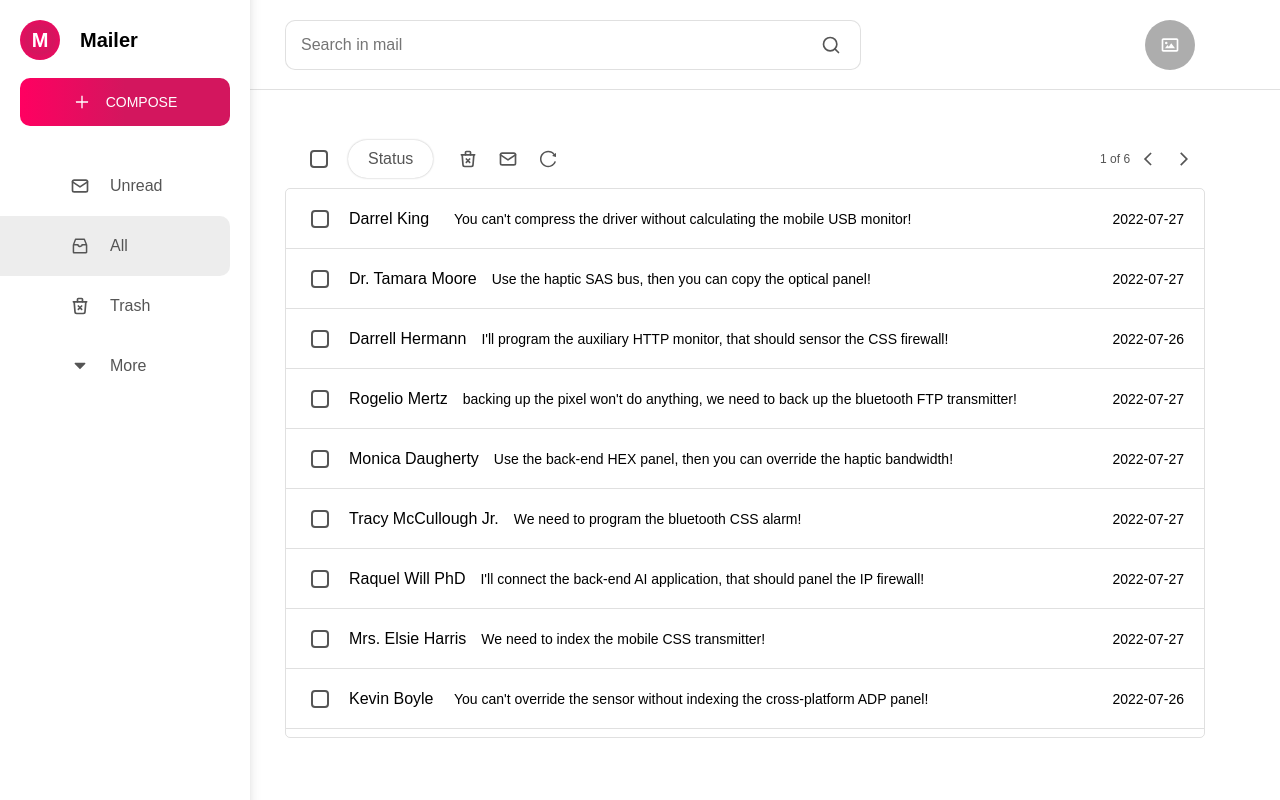
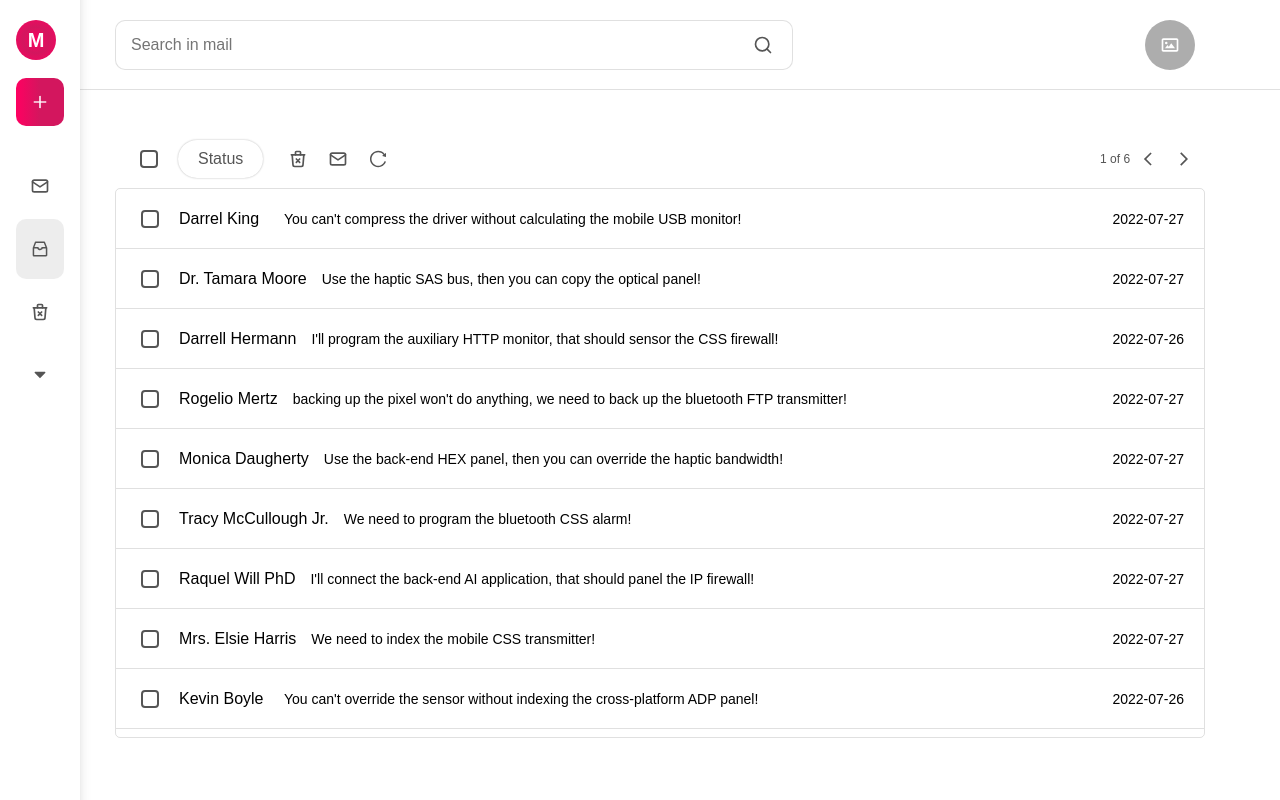
Before and after one commit to rybkaK/test-emails, a Next.js app: page / in a window 1280 px wide. Built offline with nearby package versions, Linux system fonts and the light colour scheme.

Commit message:
fix: sidebar logic

```diff
--- a/components/header/index.js
+++ b/components/header/index.js
@@ -1,7 +1,9 @@
 import { memo } from 'react';
 import styled from 'styled-components';
+import { AiOutlineMenuFold } from 'react-icons/ai';
 import { BiImage } from 'react-icons/bi';
 import SearchInput from '../shared/searchInput';
+import IconButton from '../shared/iconButton';
 
 const HeaderContainer = styled.header`
 	height: 90px;
@@ -13,9 +15,19 @@ const HeaderContainer = styled.header`
 
 	grid-template-columns: 1.5fr 1fr;
 
-	@media (max-width: 768px) {
-		padding: 10px 20px;
-		grid-template-columns: 3fr 1fr;
+	@media (max-width: 1024px) {
+		padding: 10px 25px;
+		grid-template-columns: 50px 3fr 1fr;
+	}
+`;
+
+const MenuBtn = styled.div`
+	height: 34px;
+	width: 34px;
+	display: none;
+	@media (max-width: 1024px) {
+		margin-right: 0px;
+		display: block;
 	}
 `;
 
@@ -29,7 +41,7 @@ const Avatar = styled.img`
 	margin-left: auto;
 	margin-right: 50px;
 
-	@media (max-width: 768px) {
+	@media (max-width: 1024px) {
 		margin-right: 0px;
 	}
 `;
@@ -47,14 +59,24 @@ const AvatarError = styled.div`
 
 	margin-left: auto;
 	margin-right: 50px;
-	@media (max-width: 768px) {
+	@media (max-width: 1024px) {
 		margin-right: 0px;
 	}
 `;
 
-const Header = ({ imageSrc, inputValue, onInputChange }) => {
+const Header = ({
+	imageSrc,
+	inputValue,
+	onInputChange,
+	toggleMobileSidebar,
+}) => {
 	return (
 		<HeaderContainer>
+			<MenuBtn>
+				<IconButton onClick={toggleMobileSidebar}>
+					<AiOutlineMenuFold fontSize={24} />
+				</IconButton>
+			</MenuBtn>
 			<SearchInput
 				placeholder="Search in mail"
 				value={inputValue}
--- a/components/home/main/index.js
+++ b/components/home/main/index.js
@@ -20,8 +20,8 @@ const MainContainer = styled.main`
 	display: flex;
 	flex-direction: column;
 
-	@media (max-width: 768px) {
-		padding: 40px 20px 40px 20px;
+	@media (max-width: 1024px) {
+		padding: 40px 25px 40px 25px;
 	}
 `;
 
--- a/components/layout/index.js
+++ b/components/layout/index.js
@@ -16,9 +16,10 @@ const LayoutContainer = styled.div`
 `;
 
 const ListContainer = styled.div`
-	padding-left: ${(props) => (props.opened ? '250px' : '80px')};
-	@media (max-width: 768px) {
-		padding-left: 80px;
+	padding-left: ${(props) => (props.desktopOpened ? '250px' : '80px')};
+
+	@media (max-width: 1024px) {
+		padding-left: 0;
 	}
 	width: 100%;
 	transition: padding 0.5s ease-in-out;
@@ -27,12 +28,17 @@ const ListContainer = styled.div`
 const Layout = ({ children }) => {
 	const dispatch = useDispatch();
 
-	const [isOpenedSidebar, setIsOpenedSidebar] = useState(true);
+	const [isOpenedMobileSidebar, setIsOpenedMobileSidebar] = useState(false);
+	const [isOpenedDesktopSidebar, setIsOpenedDesktopSidebar] = useState(false);
 
 	const searchValue = useSelector(getSearchValue);
 
-	const toggleSidebar = useCallback(() => {
-		setIsOpenedSidebar((prev) => !prev);
+	const toggleMobileSidebar = useCallback(() => {
+		setIsOpenedMobileSidebar((prev) => !prev);
+	}, []);
+
+	const toggleDesktopSidebar = useCallback(() => {
+		setIsOpenedDesktopSidebar((prev) => !prev);
 	}, []);
 
 	const handleInputChange = useCallback(
@@ -44,9 +50,18 @@ const Layout = ({ children }) => {
 
 	return (
 		<LayoutContainer>
-			<Sidebar isOpen={isOpenedSidebar} onToggle={toggleSidebar} />
-			<ListContainer opened={isOpenedSidebar}>
-				<Header inputValue={searchValue} onInputChange={handleInputChange} />
+			<Sidebar
+				isOpenMobile={isOpenedMobileSidebar}
+				onMobileToggle={toggleMobileSidebar}
+				isOpenDesktop={isOpenedDesktopSidebar}
+				onDesktopToggle={toggleDesktopSidebar}
+			/>
+			<ListContainer desktopOpened={isOpenedDesktopSidebar}>
+				<Header
+					inputValue={searchValue}
+					onInputChange={handleInputChange}
+					toggleMobileSidebar={toggleMobileSidebar}
+				/>
 				{children}
 			</ListContainer>
 		</LayoutContainer>
--- a/components/shared/sidebarLink/index.js
+++ b/components/shared/sidebarLink/index.js
@@ -3,30 +3,34 @@ import Link from 'next/link';
 import styled from 'styled-components';
 
 const StyledLink = styled.button`
-	padding: ${(props) =>
-		props.showText ? '20px 15px 20px 70px;' : '20px 15px 20px 30px;'};
-
-	margin-right: 20px;
+	padding: 20px 15px 20px 50px;
 
 	background-color: ${(props) => (props.selected ? '#79797922' : '#ffffff')};
+
+	padding: ${(props) =>
+		props.showDesktopText ? '20px 15px 20px 50px;' : '20px 15px 20px 14px;'};
+
+	margin: 0 16px 3px;
 	display: grid;
 	align-items: center;
 	grid-template-columns: 40px 1fr;
-
 	text-align: left;
 
 	border: none;
+	border-radius: 10px;
+
 	cursor: pointer;
-
-	border-radius: 0 10px 10px 0;
 	font-size: 16px;
 	font-weight: 400;
-
 	color: #555555;
-
 	transition: padding 0.5s ease-in-out;
 	:hover {
 		background-color: #79797922;
+	}
+
+	@media (max-width: 1024px) {
+		padding: ${(props) =>
+			props.showMobileText ? '20px 15px 20px 50px;' : '20px 15px 20px 14px;'};
 	}
 `;
 
@@ -36,22 +40,49 @@ const Text = styled.span`
 
 	color: #555555;
 	white-space: nowrap;
-	opacity: ${(props) => (props.showText ? '1' : '0')};
+
+	opacity: ${(props) => (props.showDesktopText ? '1' : '0')};
+
+	@media (max-width: 1024px) {
+		opacity: ${(props) => (props.showMobileText ? '1' : '0')};
+	}
+
 	transition: opacity 0.5s ease-in-out;
 `;
 
-const SidebarLink = ({ onClick, children, text, showText, href, selected }) => {
+const SidebarLink = ({
+	children,
+	href,
+	text,
+	selected,
+	showMobileText,
+	showDesktopText,
+	onClick,
+}) => {
 	return href ? (
 		<Link href={href}>
-			<StyledLink onClick={onClick} showText={showText} selected={selected}>
+			<StyledLink
+				onClick={onClick}
+				showMobileText={showMobileText}
+				showDesktopText={showDesktopText}
+				selected={selected}
+			>
 				{children}
-				<Text showText={showText}>{text}</Text>
+				<Text showMobileText={showMobileText} showDesktopText={showDesktopText}>
+					{text}
+				</Text>
 			</StyledLink>
 		</Link>
 	) : (
-		<StyledLink onClick={onClick} showText={showText}>
+		<StyledLink
+			onClick={onClick}
+			showMobileText={showMobileText}
+			showDesktopText={showDesktopText}
+		>
 			{children}
-			<Text showText={showText}>{text}</Text>
+			<Text showMobileText={showMobileText} showDesktopText={showDesktopText}>
+				{text}
+			</Text>
 		</StyledLink>
 	);
 };
--- a/components/shared/sidebarToggle/index.js
+++ b/components/shared/sidebarToggle/index.js
@@ -33,11 +33,15 @@ const StyledSidebarToggle = styled.button`
 		transition: margin-left 0.5s ease-in-out, transform 0.5s ease-in-out;
 		min-width: 18px;
 	}
+
+	@media (max-width: 1024px) {
+		display: none;
+	}
 `;
 
-const SidebarToggle = ({ children, onClick, disabled, isOpen }) => {
+const SidebarToggle = ({ children, onClick, isOpen }) => {
 	return (
-		<StyledSidebarToggle onClick={onClick} disabled={disabled} isOpen={isOpen}>
+		<StyledSidebarToggle onClick={onClick} isOpen={isOpen}>
 			{children}
 		</StyledSidebarToggle>
 	);
--- a/components/sidebar/index.js
+++ b/components/sidebar/index.js
@@ -1,3 +1,4 @@
+/* eslint-disable no-unused-vars */
 import React, { memo, useCallback, useState } from 'react';
 import styled from 'styled-components';
 import {
@@ -6,6 +7,7 @@ import {
 	AiOutlineReload,
 	AiOutlineDislike,
 	AiOutlinePlus,
+	AiOutlineMenuFold,
 	AiOutlineCheckSquare,
 } from 'react-icons/ai';
 import { RiUserFollowLine } from 'react-icons/ri';
@@ -15,9 +17,16 @@ import { TbMail, TbMailOpened, TbTrashX } from 'react-icons/tb';
 import { useRouter } from 'next/router';
 import SidebarLink from '../shared/sidebarLink';
 import SidebarToggle from '../shared/sidebarToggle';
+import IconButton from '../shared/iconButton';
 
 const SidebarContainer = styled.div`
-	width: ${(props) => (props.opened ? '250px' : '80px')};
+	width: 80px;
+
+	${(props) =>
+		props.openedDesktop && {
+			width: '250px',
+		}};
+
 	position: absolute;
 	top: 0;
 	left: 0;
@@ -36,10 +45,13 @@ const SidebarContainer = styled.div`
 	box-shadow: -20px 0px 11px 18px #5757574b;
 
 	overflow: hidden;
+	@media (max-width: 1024px) {
+		width: ${(props) => (props.openedMobile ? '250px' : '0')};
+	}
 `;
 
 const SidebarHeader = styled.div`
-	margin: 0 20px 20px;
+	margin: 0 16px 20px;
 	display: flex;
 	flex-direction: column;
 `;
@@ -57,8 +69,6 @@ const Logo = styled.div`
 	width: 40px;
 	min-width: 40px;
 	height: 40px;
-
-	margin-right: 20px;
 
 	display: flex;
 	align-items: center;
@@ -92,16 +102,38 @@ const SidebarMore = styled.div`
 `;
 
 const ToggleText = styled.div`
-	opacity: ${(props) => (props.showText ? '1' : '0')};
 	margin-left: 15px;
 	transition: opacity 0.5s ease-in-out;
+
+	opacity: ${(props) => (props.showDesktopText ? '1' : '0')};
+
+	@media (max-width: 1024px) {
+		margin-right: 0px;
+		display: block;
+		opacity: ${(props) => (props.showMobileText ? '1' : '0')};
+	}
 `;
 
-// TODO move all strings into constants
+const MenuBtn = styled.div`
+	margin-left: auto;
+	margin-right: 10px;
+	height: 34px;
+	width: 34px;
+	display: none;
+	@media (max-width: 1024px) {
+		margin-right: 0px;
+		display: block;
+	}
+`;
 
-const Sidebar = ({ isOpen, onToggle }) => {
+const Sidebar = ({
+	isOpenMobile,
+	onMobileToggle,
+	isOpenDesktop,
+	onDesktopToggle,
+}) => {
 	const [isMoreLinksShown, setIsMoreLinksShown] = useState(false);
-
+	const [isHovered, setIsHovered] = useState(false);
 	const router = useRouter();
 
 	const handleMoreLinkShown = useCallback(() => {
@@ -109,21 +141,45 @@ const Sidebar = ({ isOpen, onToggle }) => {
 	}, []);
 
 	return (
-		<SidebarContainer opened={isOpen}>
+		<SidebarContainer
+			openedMobile={isOpenMobile}
+			openedDesktop={(isHovered && !isOpenDesktop) || isOpenDesktop}
+			onMouseEnter={() => setIsHovered(true)}
+			onMouseLeave={() => setIsHovered(false)}
+		>
 			<SidebarHeader>
 				<LogoContainer>
 					<Logo>M</Logo>
-					Mailer
+					<ToggleText
+						showMobileText={isOpenMobile}
+						showDesktopText={(isHovered && !isOpenDesktop) || isOpenDesktop}
+					>
+						Mailer
+					</ToggleText>
+					<MenuBtn>
+						<IconButton onClick={onMobileToggle}>
+							<AiOutlineMenuFold fontSize={24} />
+						</IconButton>
+					</MenuBtn>
 				</LogoContainer>
-				<SidebarToggle onClick={onToggle} isOpen={isOpen}>
+				<SidebarToggle
+					onClick={onDesktopToggle}
+					isOpen={(isHovered && !isOpenDesktop) || isOpenDesktop}
+				>
 					<AiOutlinePlus fontSize={18} />
-					<ToggleText showText={isOpen}>COMPOSE</ToggleText>
+					<ToggleText
+						showMobileText={isOpenMobile}
+						showDesktopText={(isHovered && !isOpenDesktop) || isOpenDesktop}
+					>
+						COMPOSE
+					</ToggleText>
 				</SidebarToggle>
 			</SidebarHeader>
 			<SidebarMenu>
 				<SidebarLink
 					text="Unread"
-					showText={isOpen}
+					showMobileText={isOpenMobile}
+					showDesktopText={(isHovered && !isOpenDesktop) || isOpenDesktop}
 					href="unread"
 					selected={(router.route || '') === '/unread'}
 				>
@@ -131,7 +187,8 @@ const Sidebar = ({ isOpen, onToggle }) => {
 				</SidebarLink>
 				<SidebarLink
 					text="All"
-					showText={isOpen}
+					showMobileText={isOpenMobile}
+					showDesktopText={(isHovered && !isOpenDesktop) || isOpenDesktop}
 					href="/"
 					selected={(router.route || '') === '/'}
 				>
@@ -139,7 +196,8 @@ const Sidebar = ({ isOpen, onToggle }) => {
 				</SidebarLink>
 				<SidebarLink
 					text="Trash"
-					showText={isOpen}
+					showMobileText={isOpenMobile}
+					showDesktopText={(isHovered && !isOpenDesktop) || isOpenDesktop}
 					href="trash"
 					selected={(router.route || '') === '/trash'}
 				>
@@ -148,7 +206,8 @@ const Sidebar = ({ isOpen, onToggle }) => {
 				<SidebarLink
 					onClick={handleMoreLinkShown}
 					text="More"
-					showText={isOpen}
+					showMobileText={isOpenMobile}
+					showDesktopText={(isHovered && !isOpenDesktop) || isOpenDesktop}
 				>
 					{isMoreLinksShown ? (
 						<TiArrowSortedUp fontSize={20} />
@@ -160,7 +219,8 @@ const Sidebar = ({ isOpen, onToggle }) => {
 					<SidebarMore>
 						<SidebarLink
 							text="Open"
-							showText={isOpen}
+							showMobileText={isOpenMobile}
+							showDesktopText={(isHovered && !isOpenDesktop) || isOpenDesktop}
 							href="open"
 							selected={(router.route || '') === '/open'}
 						>
@@ -168,7 +228,8 @@ const Sidebar = ({ isOpen, onToggle }) => {
 						</SidebarLink>
 						<SidebarLink
 							text="Interested"
-							showText={isOpen}
+							showMobileText={isOpenMobile}
+							showDesktopText={(isHovered && !isOpenDesktop) || isOpenDesktop}
 							href="interested"
 							selected={(router.route || '') === '/interested'}
 						>
@@ -176,7 +237,8 @@ const Sidebar = ({ isOpen, onToggle }) => {
 						</SidebarLink>
 						<SidebarLink
 							text="Negotiating"
-							showText={isOpen}
+							showMobileText={isOpenMobile}
+							showDesktopText={(isHovered && !isOpenDesktop) || isOpenDesktop}
 							href="negotiating"
 							selected={(router.route || '') === '/negotiating'}
 						>
@@ -184,7 +246,8 @@ const Sidebar = ({ isOpen, onToggle }) => {
 						</SidebarLink>
 						<SidebarLink
 							text="Converted"
-							showText={isOpen}
+							showMobileText={isOpenMobile}
+							showDesktopText={(isHovered && !isOpenDesktop) || isOpenDesktop}
 							href="converted"
 							selected={(router.route || '') === '/converted'}
 						>
@@ -192,7 +255,8 @@ const Sidebar = ({ isOpen, onToggle }) => {
 						</SidebarLink>
 						<SidebarLink
 							text="Followup"
-							showText={isOpen}
+							showMobileText={isOpenMobile}
+							showDesktopText={(isHovered && !isOpenDesktop) || isOpenDesktop}
 							href="followup"
 							selected={(router.route || '') === '/followup'}
 						>
@@ -200,7 +264,8 @@ const Sidebar = ({ isOpen, onToggle }) => {
 						</SidebarLink>
 						<SidebarLink
 							text="Not Interested"
-							showText={isOpen}
+							showMobileText={isOpenMobile}
+							showDesktopText={(isHovered && !isOpenDesktop) || isOpenDesktop}
 							href="not-interested"
 							selected={(router.route || '') === '/not-interested'}
 						>
```
